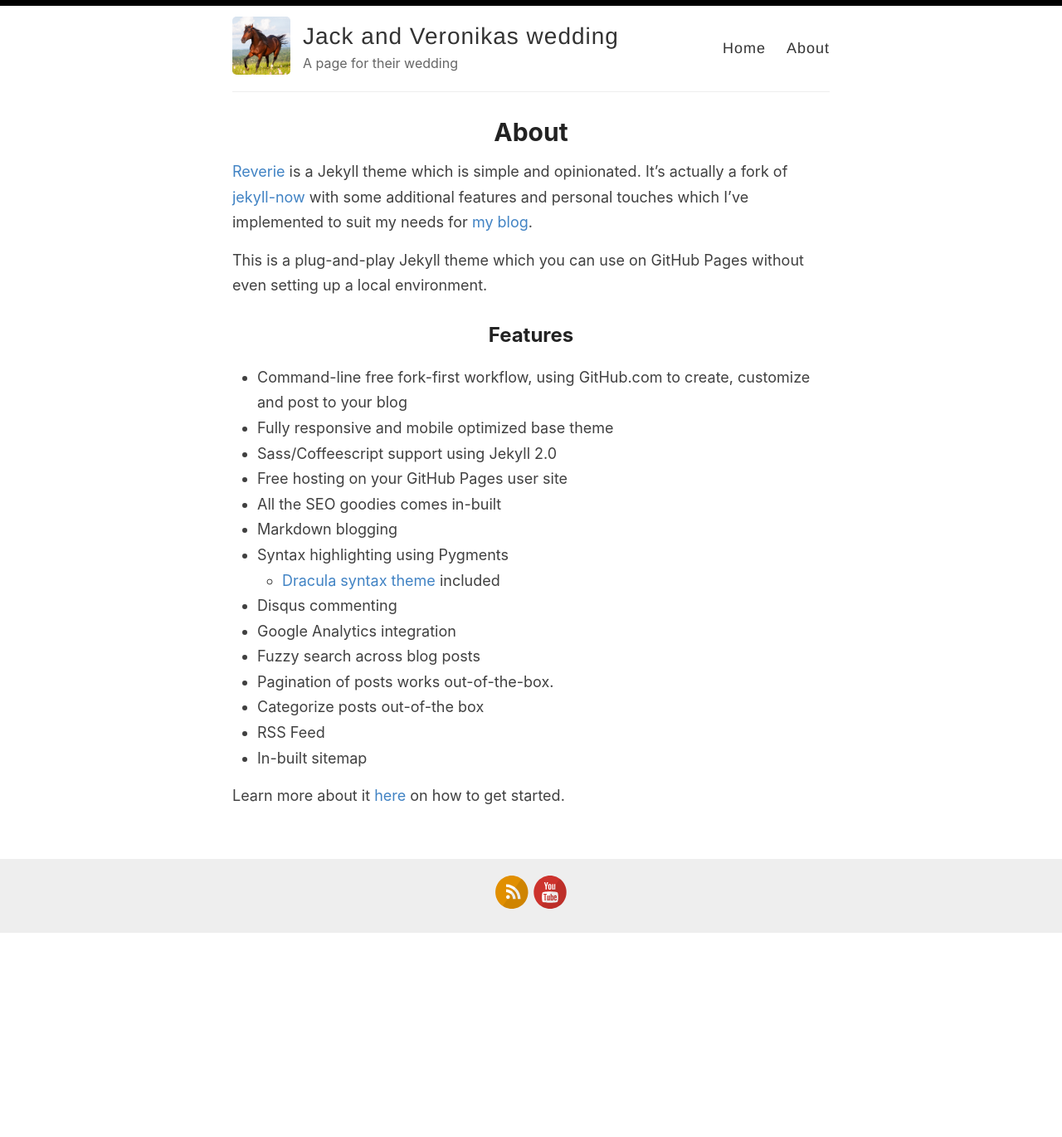
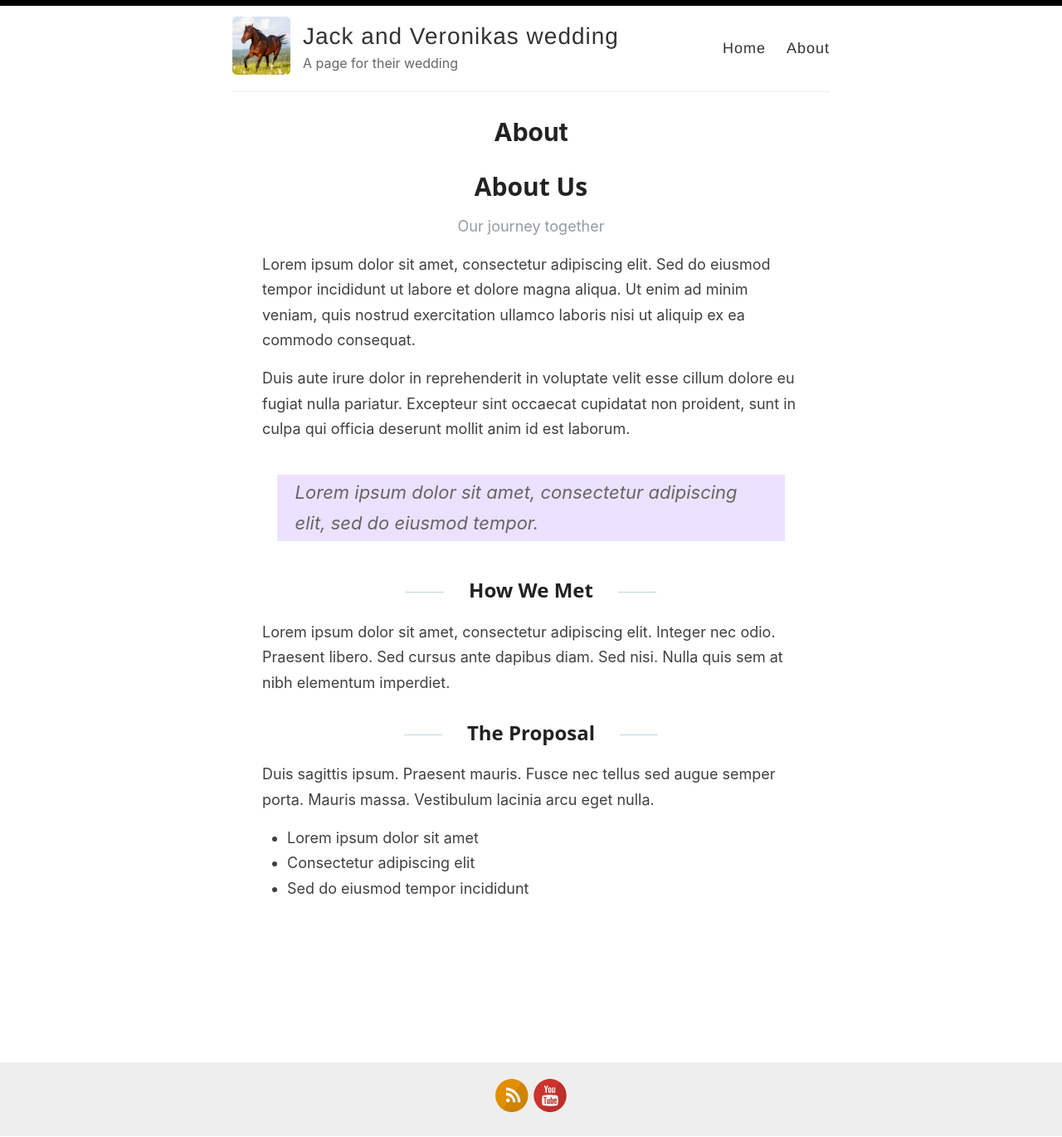
Before and after one commit to Sifern/jackandveronika, a Jekyll site: the page built from _pages/about.md, in a window 1280 px wide. Shown: the whole page at 83% size. Built offline with Jekyll 4.4.1, drawn with Linux system fonts in a browser that asks for light colours; before the commit the page ends 1124 px from its top, so only the background shows below that.

Commit message:
Update about.md

```diff
--- a/_pages/about.md
+++ b/_pages/about.md
@@ -4,26 +4,49 @@ title: About
 permalink: /about/
 ---
 
-[Reverie](https://github.com/amitmerchant1990/reverie) is a Jekyll theme which is simple and opinionated. It's actually a fork of [jekyll-now](https://github.com/barryclark/jekyll-now) with some additional features and personal touches which I've implemented to suit my needs for [my blog](https://www.amitmerchant.com).
+<div class="wrapper-main cd-container">
 
-This is a plug-and-play Jekyll theme which you can use on GitHub Pages without even setting up a local environment.
+    <section class="post">
+        <h1>About Us</h1>
+        <p class="post_date">Our journey together</p>
 
-## Features
+        <p>
+            Lorem ipsum dolor sit amet, consectetur adipiscing elit.
+            Sed do eiusmod tempor incididunt ut labore et dolore magna aliqua.
+            Ut enim ad minim veniam, quis nostrud exercitation ullamco laboris
+            nisi ut aliquip ex ea commodo consequat.
+        </p>
 
-- Command-line free fork-first workflow, using GitHub.com to create, customize and post to your blog
-- Fully responsive and mobile optimized base theme
-- Sass/Coffeescript support using Jekyll 2.0
-- Free hosting on your GitHub Pages user site
-- All the SEO goodies comes in-built
-- Markdown blogging
-- Syntax highlighting using Pygments
-    - [Dracula syntax theme](https://draculatheme.com/) included
-- Disqus commenting
-- Google Analytics integration
-- Fuzzy search across blog posts
-- Pagination of posts works out-of-the-box.
-- Categorize posts out-of-the box
-- RSS Feed
-- In-built sitemap
+        <p>
+            Duis aute irure dolor in reprehenderit in voluptate velit esse
+            cillum dolore eu fugiat nulla pariatur. Excepteur sint occaecat
+            cupidatat non proident, sunt in culpa qui officia deserunt mollit
+            anim id est laborum.
+        </p>
 
-Learn more about it [here](https://github.com/amitmerchant1990/reverie) on how to get started.
+        <blockquote>
+            Lorem ipsum dolor sit amet, consectetur adipiscing elit, sed do eiusmod tempor.
+        </blockquote>
+
+        <h2>How We Met</h2>
+        <p>
+            Lorem ipsum dolor sit amet, consectetur adipiscing elit.
+            Integer nec odio. Praesent libero. Sed cursus ante dapibus diam.
+            Sed nisi. Nulla quis sem at nibh elementum imperdiet.
+        </p>
+
+        <h2>The Proposal</h2>
+        <p>
+            Duis sagittis ipsum. Praesent mauris. Fusce nec tellus sed augue
+            semper porta. Mauris massa. Vestibulum lacinia arcu eget nulla.
+        </p>
+
+        <ul>
+            <li>Lorem ipsum dolor sit amet</li>
+            <li>Consectetur adipiscing elit</li>
+            <li>Sed do eiusmod tempor incididunt</li>
+        </ul>
+
+    </section>
+
+</div>
```
